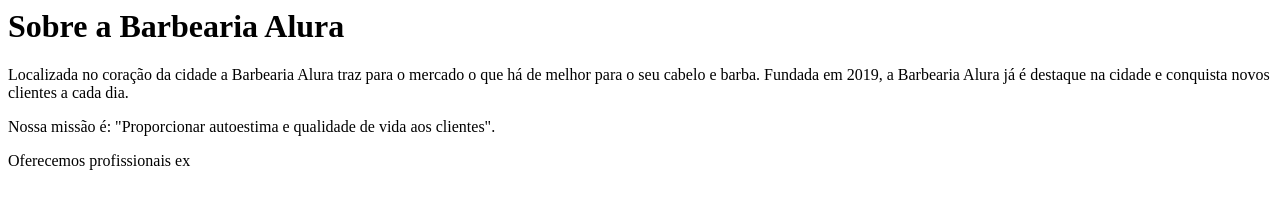
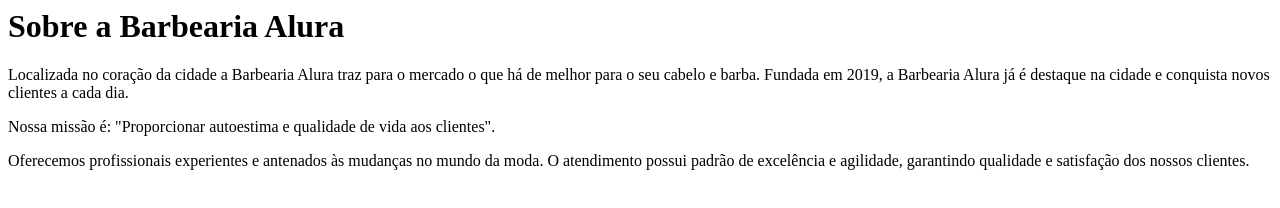
Before and after one commit to estermabily/meuprimeirorepositorio, a plain HTML site: page index.html in a window 1280 px wide. Drawn offline with Linux system fonts and the light colour scheme.

Commit message:
separANDO CONTEDO

```diff
--- a/index.html
+++ b/index.html
@@ -6,4 +6,5 @@
   <p>Nossa missão é: "Proporcionar autoestima e qualidade de vida aos clientes".</p>
 
 
-<p>Oferecemos profissionais ex</p>
+<p>Oferecemos profissionais experientes e antenados às mudanças no mundo da moda.
+  O atendimento possui padrão de excelência e agilidade, garantindo qualidade e satisfação dos nossos clientes. </p>
```
